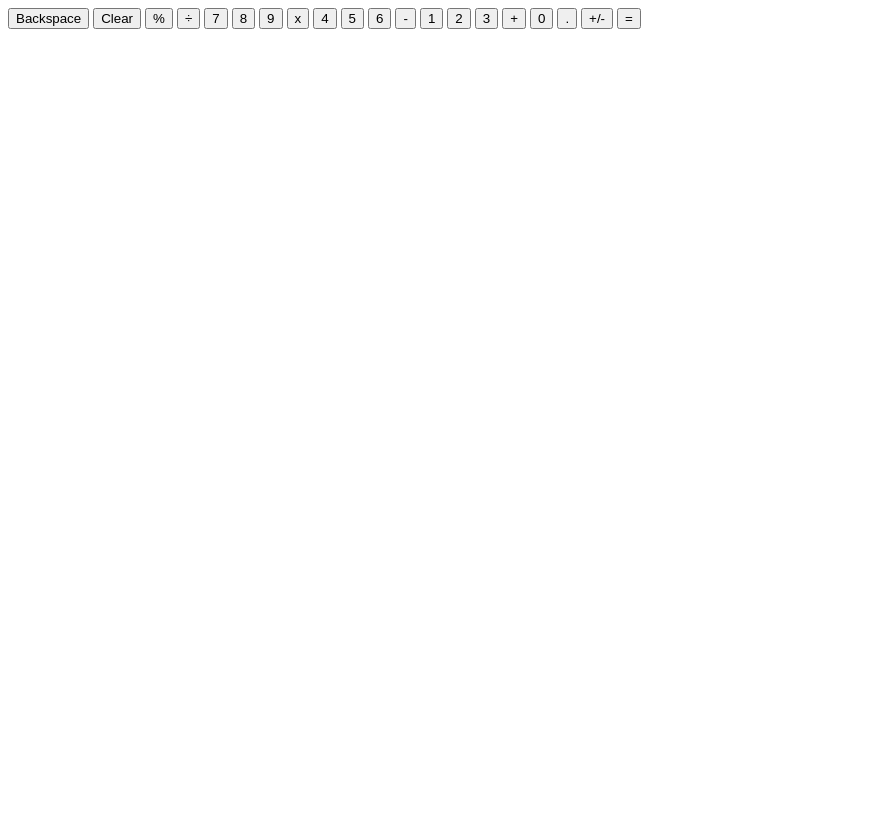
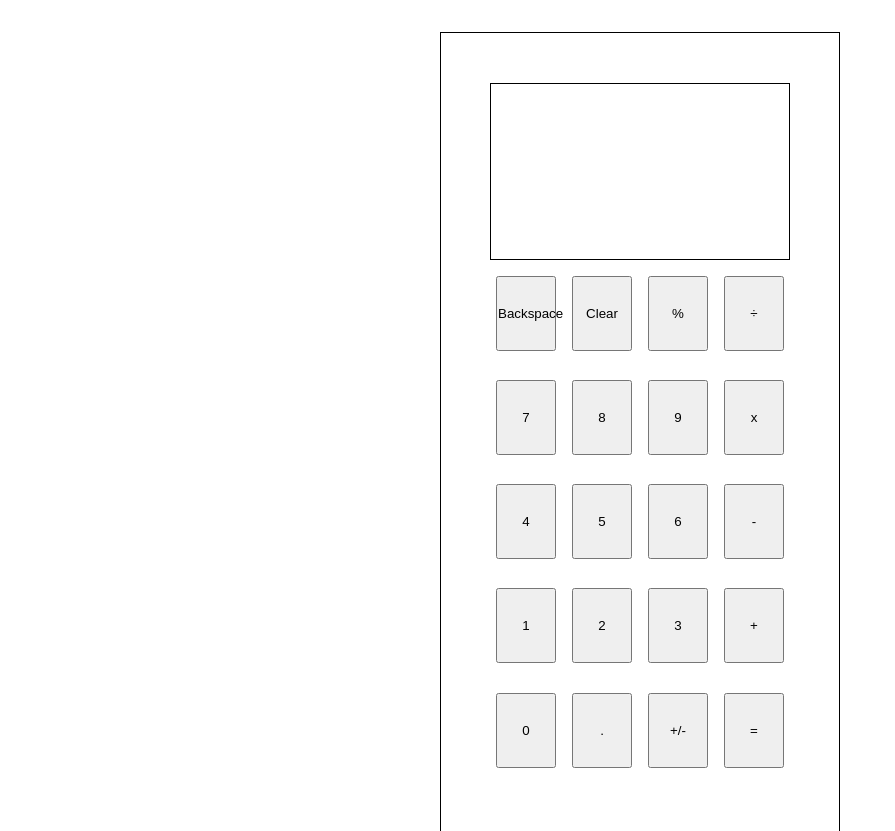
Before and after one commit to sen-oy/calculator-js, a plain HTML site: page index.html in a window 1280 px wide. Shown: the top 831 px of the page, without its empty margins (0-895 px from the left). Before the commit the page ends 800 px from the top, so only its background shows below. Drawn offline with Linux system fonts and the light colour scheme.

Commit message:
Add stylesheet.

```diff
--- a/index.html
+++ b/index.html
@@ -4,7 +4,7 @@
     <meta charset="UTF-8">
     <meta name="viewport" content="width=device-width, initial-scale=1.0">
     <title>Document</title>
-    <link rel="stylesheet" href="style.js">
+    <link rel="stylesheet" href="style.css">
     <script defer src="script.js"></script>
 </head>
 <body>
--- /dev/null
+++ b/style.css
@@ -0,0 +1,51 @@
+* {
+    margin: 0px;
+    padding: 0px;
+    box-sizing: border-box;
+}
+
+body {
+    display: flex;
+    justify-content: center;
+    align-items: center;
+}
+
+#calculator-container {
+    display: flex;
+    flex-direction: column;
+    justify-content: center;
+    align-items: center;
+    width: 400px;
+    height: 800px;
+    padding: 50px;
+    border-style: solid;
+    border-width: thin;
+    margin: 2rem;
+}
+
+#calculator-display {
+    display: flex;
+    flex-direction: column;
+    width: 300px;
+    padding: 25px;
+    height: 200px;
+    justify-content: center;
+    align-items: center;
+    border-style: solid;
+    border-width: thin;
+    margin-bottom: 1rem;
+}
+
+#calculator-buttons {
+    display: flex;
+    flex-flow: row wrap;
+    width: 300px;
+    height: 600px;
+    gap: 1rem;
+    justify-content: center;
+}
+
+button {
+    width: 60px;
+    height: 75px;
+}
```
